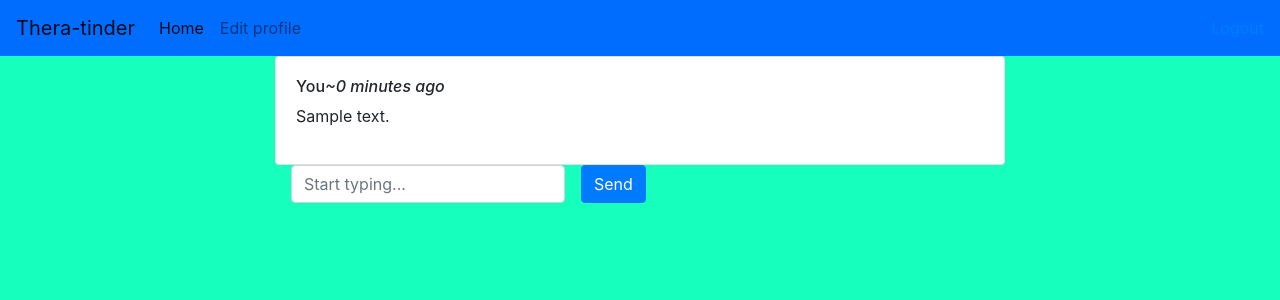
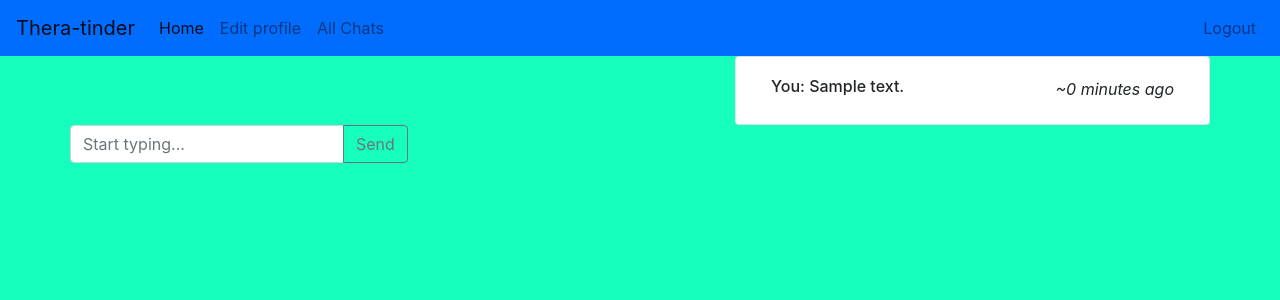
Before and after one commit to BuckyTheBoss/therapy, a Django app: page /chat/1 in a window 1280 px wide. Shown: the top 300 px of the page. Run offline with Django 3.2, Linux system fonts and the light colour scheme; a user stored in the database is signed in; tables that the repository leaves empty hold one stand-in row (values such as "Sample post"); some libraries are stand-ins or nearby versions.

Commit message:
initial commit, most is not working yet

```diff
--- a/therapy/main/models.py
+++ b/therapy/main/models.py
@@ -60,7 +60,6 @@ class TherapySession(models.Model):
 	datetime = models.DateTimeField()
 	occured = models.BooleanField()
 
-
 class SessionLog(models.Model):
 	therapist_notes = models.TextField(null=True)
 	patient_notes = models.TextField(null=True)
--- a/therapy/main/templates/base.html
+++ b/therapy/main/templates/base.html
@@ -49,15 +49,23 @@
 
 
       </li>
+      <li class="nav-item">
+      {% if request.user.patient %}
+        <a class="nav-link" href="{% url 'all_patient_chats' request.user.patient.id %}">All Chats</a>
+      {% else %}
+        <a class="nav-link" href="{% url 'all_doc_chats' request.user.therapist.id %}">All Chats</a>
 
-
+      {% endif %}
+      </li>
     </ul>
-    <form class="form-inline my-2 my-lg-0">
+    <ul class="navbar-nav">
 
       {% if request.user.is_authenticated %}
- 	 	  <a href="/logout">Logout</a>
-		  {% endif %}
-    </form>
+      <li class="nav-item">
+ 	 	    <a class="nav-link" href="{% url 'logout' %}">Logout</a>
+		  </li>
+      {% endif %}
+    </ul>
   </div>
 </nav>
 
--- a/therapy/main/templates/chat.html
+++ b/therapy/main/templates/chat.html
@@ -1,37 +1,47 @@
 {% extends 'base.html' %}
 {% load crispy_forms_tags %}
-{% block content %}
+{% block content2 %}
 	<!-- display chat messages -->
+	<div class="container">
+		{% if messages > 10 %}
+		<a class="btn btn-primary" href="#">Book an appointment</a>
+		{% endif %}
+		<div class="row">
 			{% for message in chat.message_set.all %}
 				{% if request.user == message.user %}
-			<div class="card">
-				<div class="card-body">
-					<h6>You<cite class="grey-text darken-1">~{{message.timestamp | timesince}} ago</cite>
+					<div class='col-7'></div>
+					<div class="card col-5">
+						<div class="card-body d-flex justify-content-between">
+							<h6>You: {{message.content}}
 							</h6>
-					<p>{{message.content}}</p>
+							<cite class="ml-3">~{{message.timestamp | timesince}} ago</cite>
 						</div>
 					</div>
 				{% else %}
-			<div class="card">
-				<div class="card-body">
+					<div class="card col-5">
+						<div class="card-body  d-flex justify-content-between">
 							<h6 class="card-title">
-					<a href="#">{{message.user.username}}</a> <cite class="grey-text darken-1">~{{message.timestamp | timesince}} ago</cite>
+							<a href="#">{{message.user.username}}</a>: {{message.content}}
 							</h6>
+							<cite class="ml-3">~{{message.timestamp | timesince}} ago</cite>
 
-					<p class="card-text">{{message.content}}</p>
 						</div>
 					</div>
+					<div class="col-7"></div>
 				{% endif %}
 			{% endfor %}
 
-
-	<form method="POST" class="form-inline">
+		</div>
+		<div class="row">
+			<form method="POST">
 				{% csrf_token %}
-		<div class="form-group mx-sm-3 mb-2">
-			<label for="content" class="sr-only">Message</label>
-			<input name="content" class="form-control" id="content" placeholder="Start typing...">
+				<div class="input-group mb-3">
+					<input type="text" name="content" class="form-control" placeholder="Start typing..." aria-label="Recipient's username" aria-describedby="button-addon2">
+					<div class="input-group-append">
+						<button class="btn btn-outline-secondary" type="Submit" id="button-addon2">Send</button>
 					</div>
-		<button type="submit" class="btn btn-primary mb-2">Send</button>
+				</div>
 			</form>
-
+		</div>
+	</div>
 {% endblock %}
--- a/therapy/main/templates/doctor_profile.html
+++ b/therapy/main/templates/doctor_profile.html
@@ -10,6 +10,7 @@
     <h5 class="card-title">{{ therapist.user.first_name }} {{ therapist.user.last_name }}</h5>
     <p class="card-text">{{ therapist.bio }}</p>
     <a href="{% url 'chatroom' therapist.id %}" class="btn btn-primary">Start chat</a>
+    <a href="#" class="btn btn-primary">Book Session</a>
   </div>
 </div>
 
--- a/therapy/main/urls.py
+++ b/therapy/main/urls.py
@@ -22,4 +22,5 @@ urlpatterns = [
     path('about', views.about, name='about'),
     path('therapist/chats/<int:therapist_id>', views.all_therapist_chats , name='all_doc_chats'),
     path('therapist/chat/<int:chat_id>', views.therapist_chat, name='doc_chat'),
+    path('patient/<int:patient_id>/chats', views.all_patient_chats , name='all_patient_chats'),
 ]
--- a/therapy/main/views.py
+++ b/therapy/main/views.py
@@ -89,7 +89,8 @@ def patient_chat(request, therapist_id):
 	if request.method == 'POST':
 		message = Message(chat=chat, content=request.POST.get('content'), user=request.user)
 		message.save()
-	return render(request, 'chat.html', {'chat' : chat, 'unread_msg_ids' : unread_msg_ids})
+	messages = Message.objects.filter(chat=chat).count()
+	return render(request, 'chat.html', {'chat' : chat, 'unread_msg_ids' : unread_msg_ids, 'messages' : messages})
 
 
 @login_exempt
@@ -116,3 +117,8 @@ def therapist_chat(request, chat_id):
 def all_therapist_chats(request, therapist_id):
 	chats = Chat.objects.filter(therapist__id=therapist_id).all()
 	return render(request, 'doc_chats.html', {'chats' : chats})
+
+
+def all_patient_chats(request, patient_id):
+	chats = Chat.objects.filter(patient__id=patient_id).all()
+	return render(request, 'doc_chats.html', {'chats' : chats})
```
Also changed, not shown: therapy/main/calendar.py (added, +105 -0 lines), therapy/main/templates/doc_chats.html (+15 -5 lines). Lines whose indentation alone changed are shown as unchanged.
